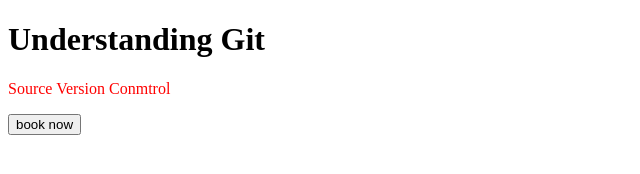
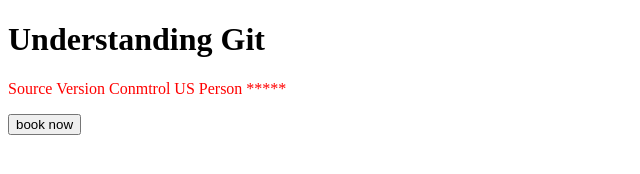
Before and after one commit to anujames999/july_handson, a plain HTML site: page index.html in a window 1280 px wide. Shown: the whole page, without its empty margins (0-640 px from the left). Drawn offline with Linux system fonts and the light colour scheme.

Commit message:
client 2

```diff
--- a/index.html
+++ b/index.html
@@ -4,7 +4,7 @@
         <h1>
             Understanding Git
         </h1>
-        <p style="color:red">Source Version Conmtrol</p>
+        <p style="color:red">Source Version Conmtrol US Person *****</p>
         <button>book now</button>
     </body>
 </html>
```
